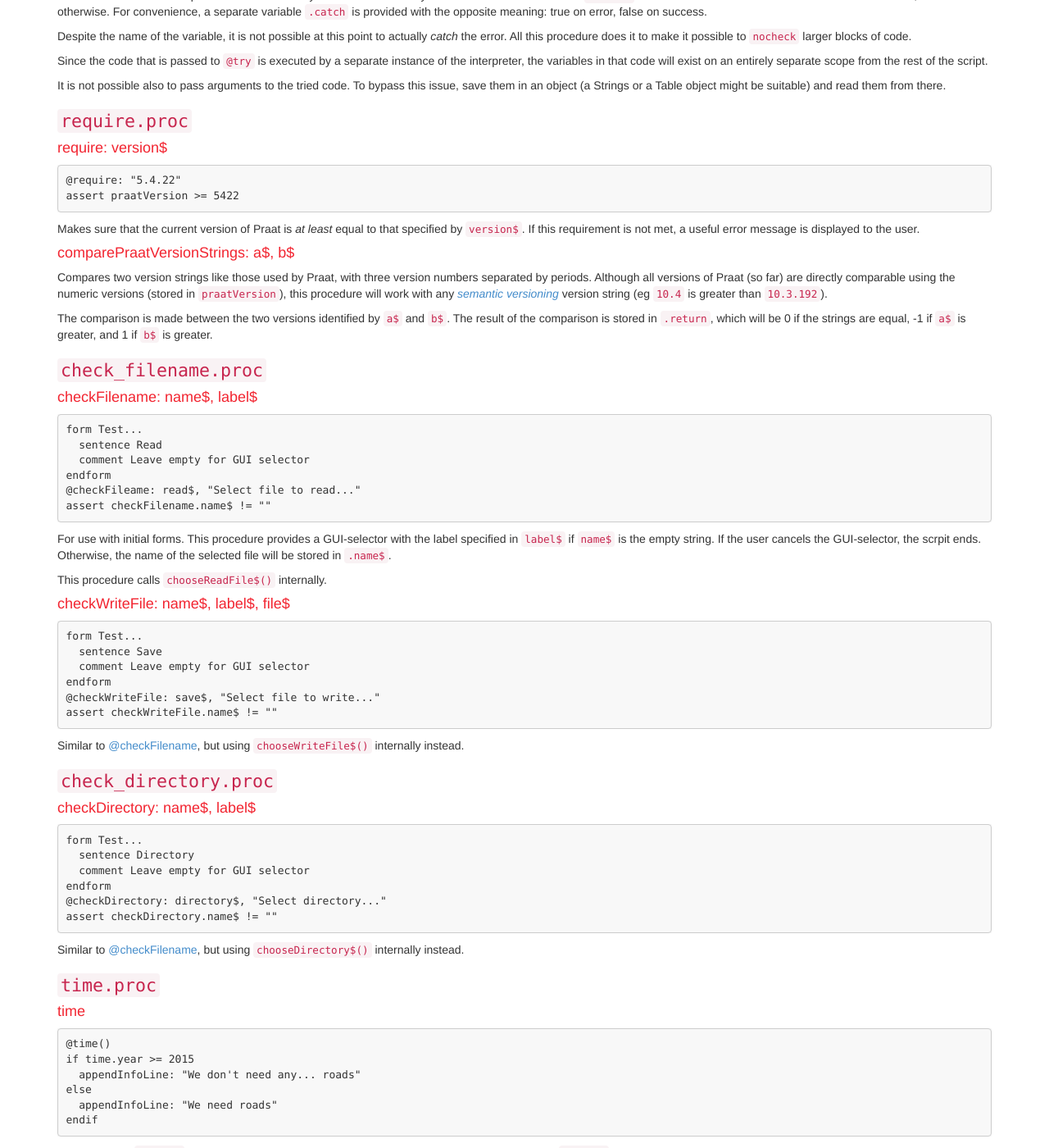
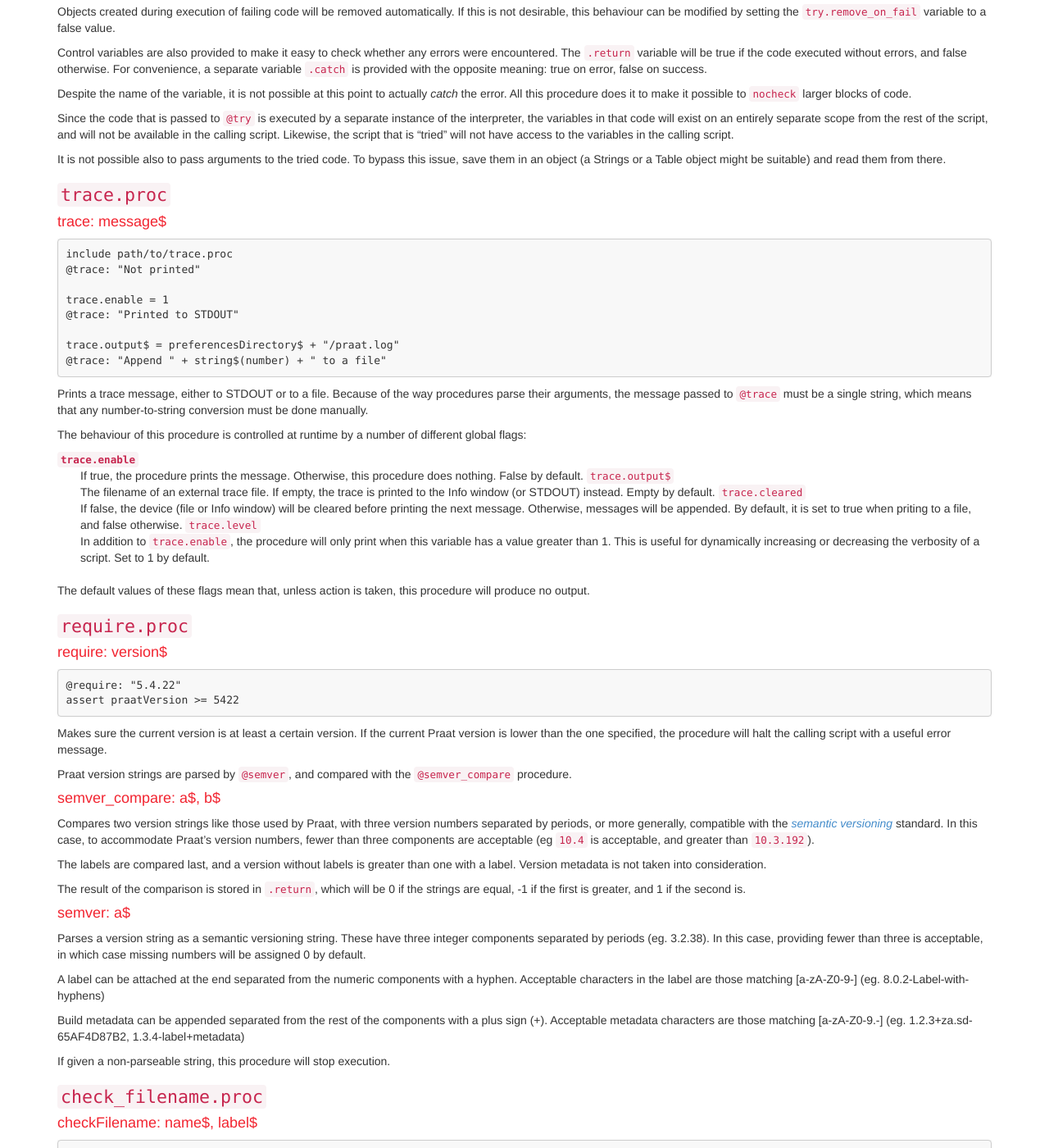
Before and after one commit to jjatria/cpran-www, a Jekyll site: the page built from docs/plugins/utils/index.md, in a window 1280 px wide and 1400 px high, scrolled down 3610 px. Shown: the whole window at 82% size. Built offline with Jekyll 4.4.1, drawn with Linux system fonts in a browser that asks for light colours; nearby versions of some CDN libraries; comment, search, counter and statistics services are not loaded; some of the changed text lies outside the part shown.

Commit message:
Updated documentation for utils

```diff
--- a/docs/plugins/utils/index.md
+++ b/docs/plugins/utils/index.md
@@ -255,36 +255,84 @@ Undoes the changes made by [@normalPrefDir](#normalprefdir).
       appendInfoLine: "An error was encountered, but we sailed past it"
     endif
 
-Error handling in Praat is limited, and is mostly restricted exclusively to the
-use of the `nowarn` and `nocheck` directives, which swallow all warnings and
-errors respectively. However, these can only be applied under certain
+Error handling in Praat is limited, and is mostly restricted exclusively to
+the use of the `nowarn` and `nocheck` directives, which swallow all warnings
+and errors respectively. However, these can only be applied under certain
 circumstances, and can only apply to a specific line.
 
-The `@try` procedure takes a single string of code (which could be a single line
-or a block of code represented by a string containing separating newlines) and
-executes that in a safe manner, such that even if execution of those lines
-crashes due to some unexpected reason, the execution of the larger script will
-not.
+The `@try` procedure takes a single string of code (which could be a single
+line or a block of code represented by a string containing separating
+newlines) and executes that in a safe manner, such that even if execution of
+those lines crashes due to some unexpected reason, the execution of the
+larger script will not.
 
-Any changes in the selection that result from the _successful_ completion of the
-code passed as the argument to `@try` will be kept.
+Any changes in the selection that result from the _successful_ completion of
+the code passed as the argument to `@try` will be kept. Otherwise, the
+selection active at the time `@try` was called will be restored.
 
-Control variables are also provided to make it easy to check whether any errors
-were encountered. The `.return` variable will be true if the code executed
-without errors, and false otherwise. For convenience, a separate variable
-`.catch` is provided with the opposite meaning: true on error, false on success.
+Objects created during execution of failing code will be removed
+automatically. If this is not desirable, this behaviour can be modified by
+setting the `try.remove_on_fail` variable to a false value.
 
-Despite the name of the variable, it is not possible at this point to actually
-_catch_ the error. All this procedure does it to make it possible to `nocheck`
-larger blocks of code.
+Control variables are also provided to make it easy to check whether any
+errors were encountered. The `.return` variable will be true if the code
+executed without errors, and false otherwise. For convenience, a separate
+variable `.catch` is provided with the opposite meaning: true on error,
+false on success.
 
-Since the code that is passed to `@try` is executed by a separate instance of
-the interpreter, the variables in that code will exist on an entirely separate
-scope from the rest of the script.
+Despite the name of the variable, it is not possible at this point to
+actually _catch_ the error. All this procedure does it to make it possible
+to `nocheck` larger blocks of code.
+
+Since the code that is passed to `@try` is executed by a separate instance
+of the interpreter, the variables in that code will exist on an entirely
+separate scope from the rest of the script, and will not be available in the
+calling script. Likewise, the script that is "tried" will not have access
+to the variables in the calling script.
 
 It is not possible also to pass arguments to the tried code. To bypass this
-issue, save them in an object (a Strings or a Table object might be suitable)
-and read them from there.
+issue, save them in an object (a Strings or a Table object might be
+suitable) and read them from there.
+
+### `trace.proc`
+
+#### trace: message$
+{: #trace }
+
+    include path/to/trace.proc
+    @trace: "Not printed"
+
+    trace.enable = 1
+    @trace: "Printed to STDOUT"
+
+    trace.output$ = preferencesDirectory$ + "/praat.log"
+    @trace: "Append " + string$(number) + " to a file"
+
+Prints a trace message, either to STDOUT or to a file. Because of the way
+procedures parse their arguments, the message passed to `@trace` must be a
+single string, which means that any number-to-string conversion must be done
+manually.
+
+The behaviour of this procedure is controlled at runtime by a number of
+different global flags:
+
+`trace.enable`
+  : If true, the procedure prints the message. Otherwise, this procedure
+    does nothing. False by default.
+`trace.output$`
+  : The filename of an external trace file. If empty, the trace is printed
+    to the Info window (or STDOUT) instead. Empty by default.
+`trace.cleared`
+  : If false, the device (file or Info window) will be cleared before
+    printing the next message. Otherwise, messages will be appended. By
+    default, it is set to true when priting to a file, and false otherwise.
+`trace.level`
+  : In addition to `trace.enable`, the procedure will only print when this
+    variable has a value greater than 1. This is useful for dynamically
+    increasing or decreasing the verbosity of a script. Set to 1 by default.
+
+The default values of these flags mean that, unless action is taken, this
+procedure will produce no output.
 
 ### `require.proc`
 
@@ -294,24 +342,50 @@ and read them from there.
     @require: "5.4.22"
     assert praatVersion >= 5422
 
-Makes sure that the current version of Praat is _at least_ equal to that
-specified by `version$`. If this requirement is not met, a useful error message
-is displayed to the user.
+Makes sure the current version is at least a certain version. If the current
+Praat version is lower than the one specified, the procedure will halt the
+calling script with a useful error message.
 
-#### comparePraatVersionStrings: a$, b$
-{: #comparepraatversionstrings }
+Praat version strings are parsed by [`@semver`](#semver), and compared with
+the [`@semver_compare`](#semver_compare) procedure.
+
+#### semver_compare: a$, b$
+{: #semver-compare }
+
+<span></span>{: #comparesemver }
+<span></span>{: #comparepraatversionstrings }
 
 Compares two version strings like those used by Praat, with three version
-numbers separated by periods. Although all versions of Praat (so far) are
-directly comparable using the numeric versions (stored in `praatVersion`), this
-procedure will work with any [_semantic versioning_][semver] version string
-(eg `10.4` is greater than `10.3.192`).
+numbers separated by periods, or more generally, compatible with the
+[_semantic versioning_][semver] standard. In this case, to accommodate
+Praat's version numbers, fewer than three components are acceptable
+(eg `10.4` is acceptable, and greater than `10.3.192`).
+
+The labels are compared last, and a version without labels is greater than
+one with a label. Version metadata is not taken into consideration.
+
+The result of the comparison is stored in `.return`, which will be 0 if the
+strings are equal, -1 if the first is greater, and 1 if the second is.
 
 [semver]: http://semver.org/
 
-The comparison is made between the two versions identified by `a$` and `b$`. The
-result of the comparison is stored in `.return`, which will be 0 if the strings
-are equal, -1 if `a$` is greater, and 1 if `b$` is greater.
+#### semver: a$
+{: #semver }
+
+Parses a version string as a semantic versioning string. These have three
+integer components separated by periods (eg. 3.2.38). In this case,
+providing fewer than three is acceptable, in which case missing numbers
+will be assigned 0 by default.
+
+A label can be attached at the end separated from the numeric components
+with a hyphen. Acceptable characters in the label are those matching
+[a-zA-Z0-9-] (eg. 8.0.2-Label-with-hyphens)
+
+Build metadata can be appended separated from the rest of the components
+with a plus sign (+). Acceptable metadata characters are those matching
+[a-zA-Z0-9.-] (eg. 1.2.3+za.sd-65AF4D87B2, 1.3.4-label+metadata)
+
+If given a non-parseable string, this procedure will stop execution.
 
 ### `check_filename.proc`
 
```
Also changed, not shown: other parts of docs/plugins/utils/index.md (+2 -2 lines).
